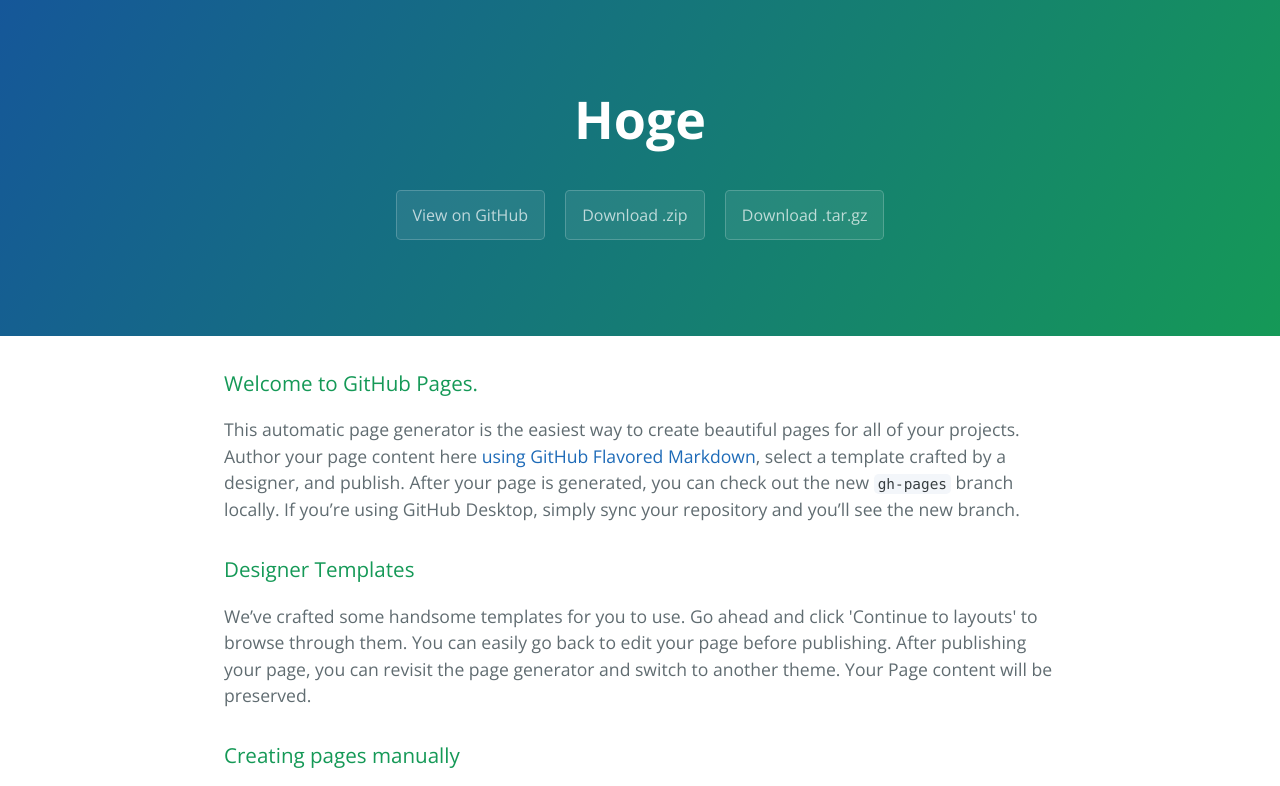
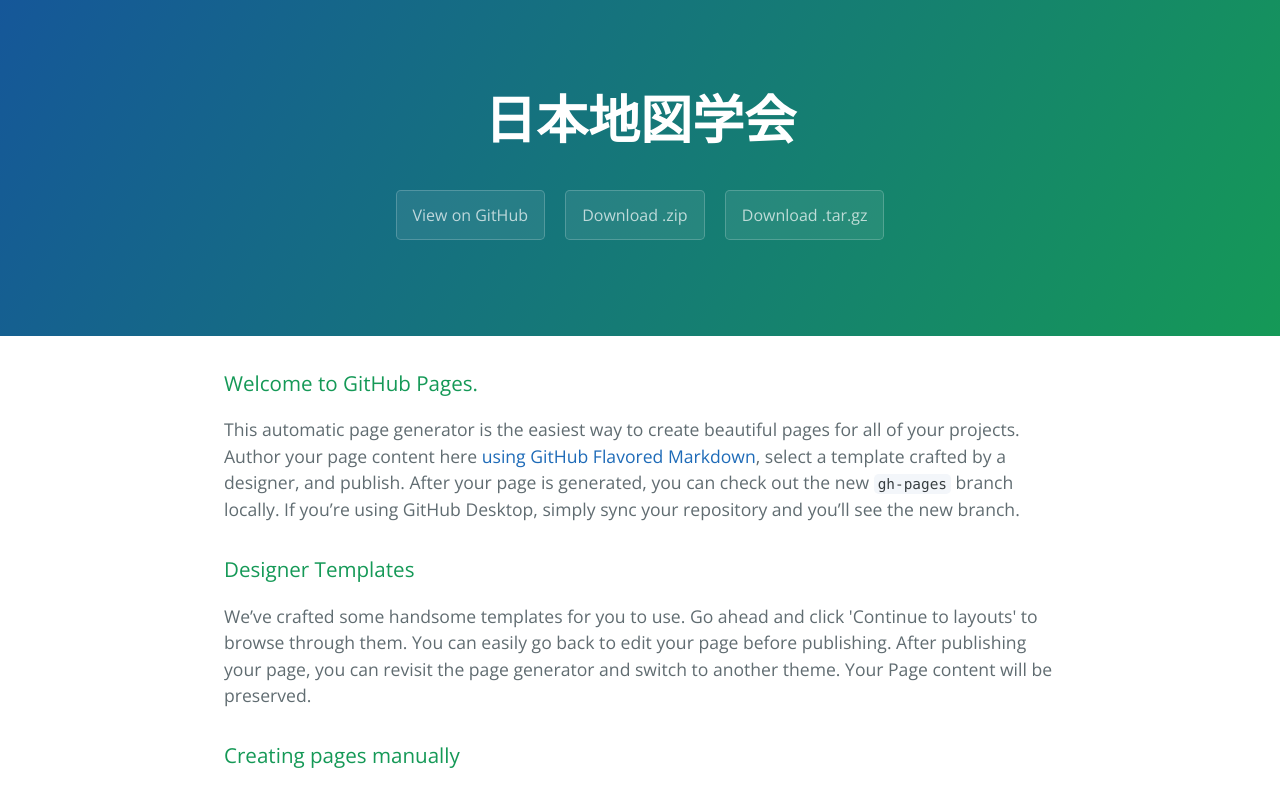
Before and after one commit to Kenyat1989/hoge, a plain HTML site: page index.html in a window 1280 px wide. Shown: the top 786 px of the page. Drawn offline with nearby package versions, Linux system fonts and the light colour scheme.

Commit message:
タイトルの変更

```diff
--- a/index.html
+++ b/index.html
@@ -11,7 +11,7 @@
   </head>
   <body>
     <section class="page-header">
-      <h1 class="project-name">Hoge</h1>
+      <h1 class="project-name">日本地図学会</h1>
       <h2 class="project-tagline"></h2>
       <a href="https://github.com/Kenyat1989/hoge" class="btn">View on GitHub</a>
       <a href="https://github.com/Kenyat1989/hoge/zipball/master" class="btn">Download .zip</a>
```
